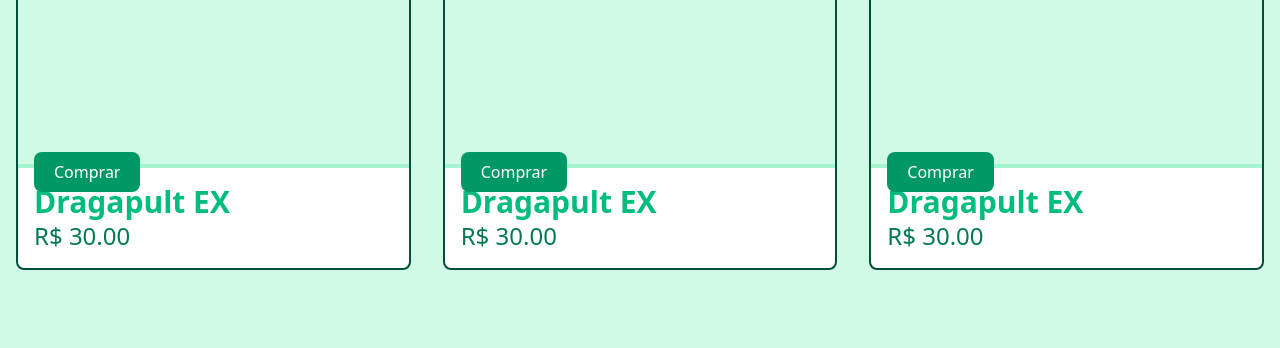
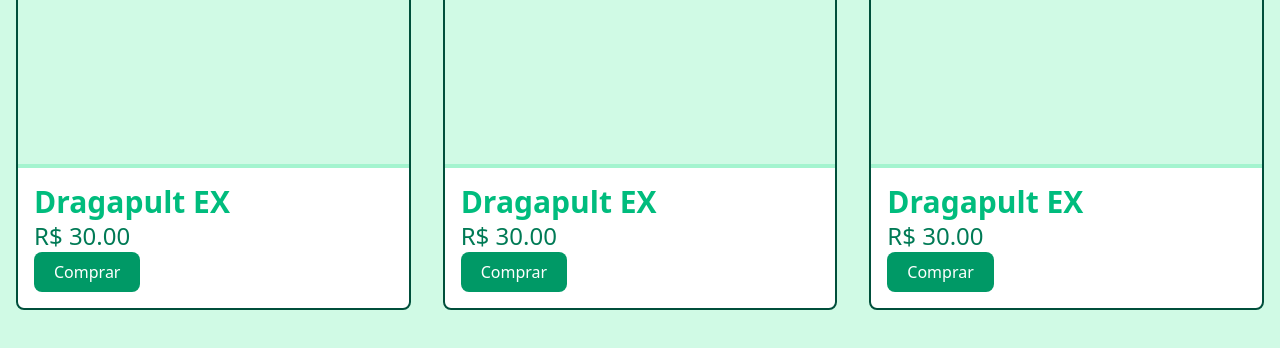
Before and after one commit to vitorhxnrique/Atividade_LandingPage_Oxetech, a website: page index.html in a window 1280 px wide. Shown: the part 568-916 px from the top of the page. Before the commit the page ends 878 px from the top, so only its background shows below. Drawn offline with Linux system fonts and the light colour scheme.

Commit message:
versao mais recente

```diff
--- a/index.html
+++ b/index.html
@@ -34,7 +34,7 @@
                     <div class="p-4">
                         <p class="text-3xl font-extrabold text-emerald-500">Dragapult EX</p>
                         <p class="text-2xl text-emerald-700">R$ 30.00</p>
-                        <button class="bg-emerald-600 absolute bottom-10 px-5 py-2 rounded-lg text-white hover:bg-emerald-400 transition-all">Comprar</button>
+                        <button class="bg-emerald-600 bottom-10 px-5 py-2 rounded-lg text-white hover:bg-emerald-400 transition-all">Comprar</button>
                     </div>
                 </div>
 
@@ -43,7 +43,7 @@
                     <div class="p-4">
                         <p class="text-3xl font-extrabold text-emerald-500">Dragapult EX</p>
                         <p class="text-2xl text-emerald-700">R$ 30.00</p>
-                        <button class="bg-emerald-600 absolute bottom-10 px-5 py-2 rounded-lg text-white hover:bg-emerald-400 transition-all">Comprar</button>
+                        <button class="bg-emerald-600 bottom-10 px-5 py-2 rounded-lg text-white hover:bg-emerald-400 transition-all">Comprar</button>
                     </div>
                 </div>
 
@@ -52,7 +52,7 @@
                     <div class="p-4">
                         <p class="text-3xl font-extrabold text-emerald-500">Dragapult EX</p>
                         <p class="text-2xl text-emerald-700">R$ 30.00</p>
-                        <button class="bg-emerald-600 absolute bottom-10 px-5 py-2 rounded-lg text-white hover:bg-emerald-400 transition-all">Comprar</button>
+                        <button class="bg-emerald-600 bottom-10 px-5 py-2 rounded-lg text-white hover:bg-emerald-400 transition-all">Comprar</button>
                     </div>
                 </div>
 
```
